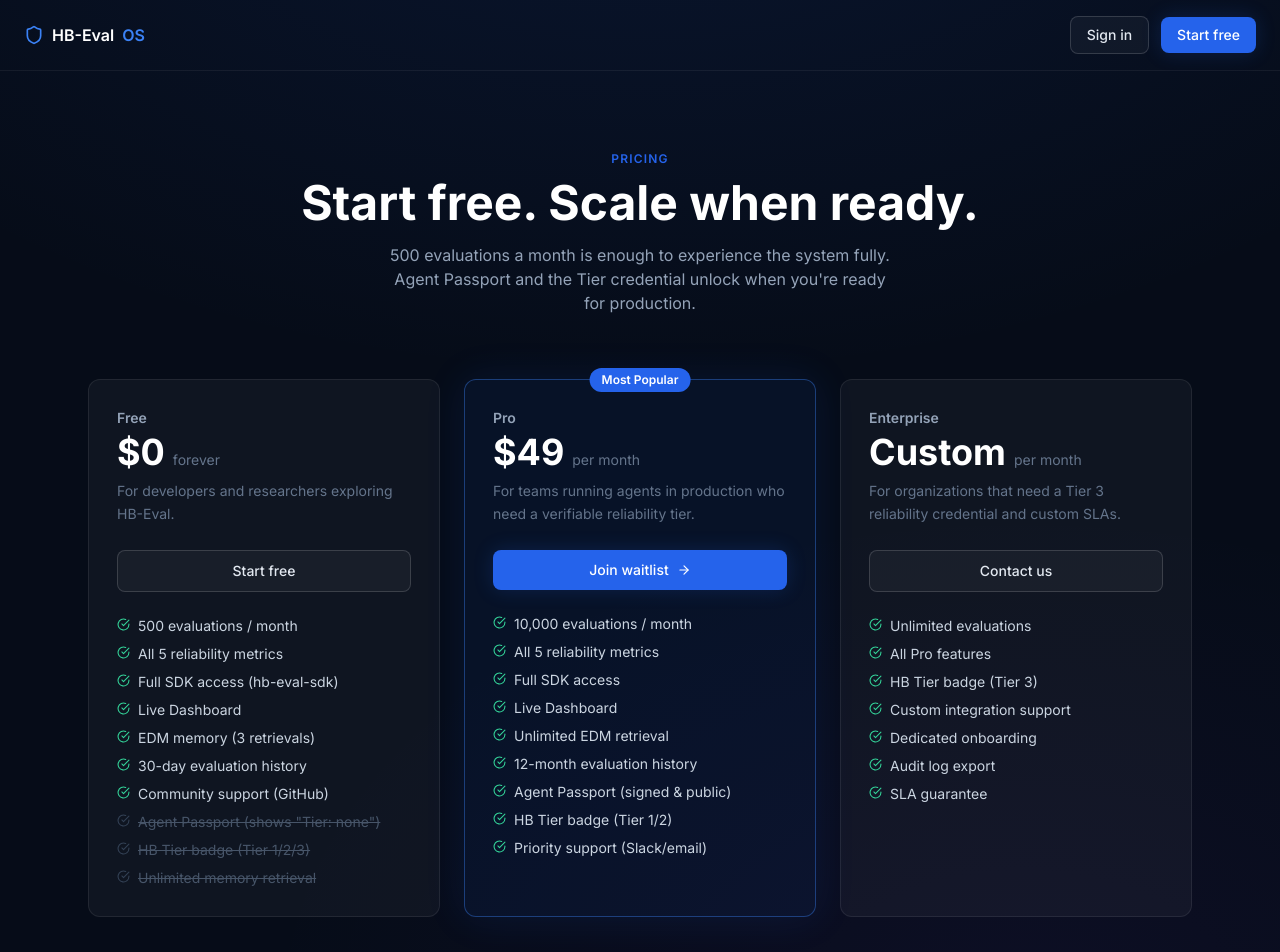
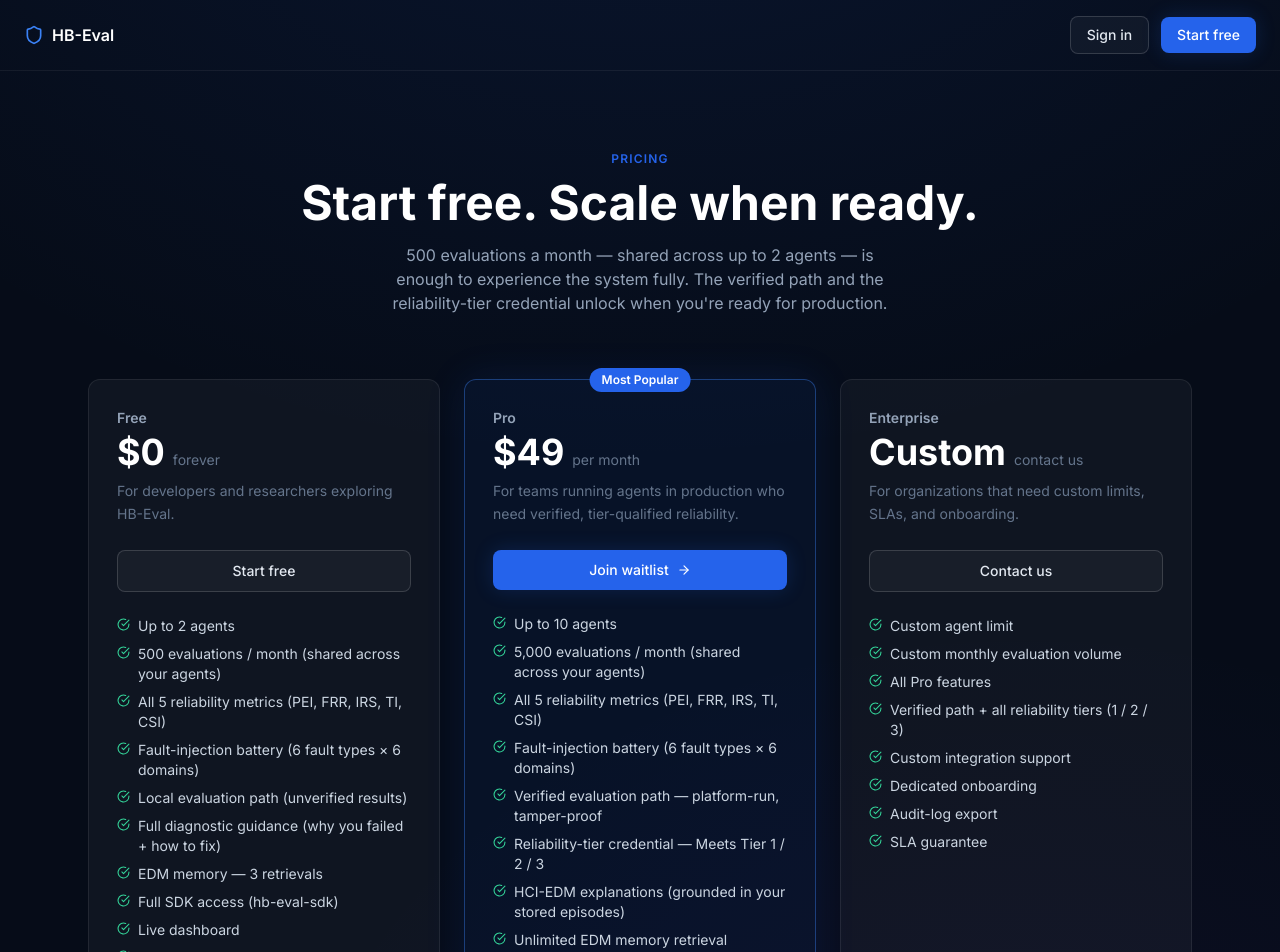
Before and after one commit to hb-evalSystem/hbeval-platform, a Next.js app: page /pricing in a window 1280 px wide. Shown: the top 952 px of the page. Built offline with nearby package versions, Linux system fonts and the light colour scheme.

Commit message:
Update page.tsx

```diff
--- a/src/app/pricing/page.tsx
+++ b/src/app/pricing/page.tsx
@@ -13,17 +13,22 @@ const PLANS = [
     href: '/register',
     highlight: false,
     features: [
-      '500 evaluations / month',
-      'All 5 reliability metrics',
+      'Up to 2 agents',
+      '500 evaluations / month (shared across your agents)',
+      'All 5 reliability metrics (PEI, FRR, IRS, TI, CSI)',
+      'Fault-injection battery (6 fault types × 6 domains)',
+      'Local evaluation path (unverified results)',
+      'Full diagnostic guidance (why you failed + how to fix)',
+      'EDM memory — 3 retrievals',
       'Full SDK access (hb-eval-sdk)',
-      'Live Dashboard',
-      'EDM memory (3 retrievals)',
+      'Live dashboard',
       '30-day evaluation history',
       'Community support (GitHub)',
     ],
     missing: [
-      'Agent Passport (shows "Tier: none")',
-      'HB Tier badge (Tier 1/2/3)',
+      'Verified evaluation path (platform-run, tamper-proof)',
+      'Reliability-tier credential (Meets Tier 1/2/3)',
+      'HCI-EDM performance-grounded explanations',
       'Unlimited memory retrieval',
     ],
   },
@@ -31,39 +36,44 @@ const PLANS = [
     name: 'Pro',
     price: '$49',
     period: 'per month',
-    description: 'For teams running agents in production who need a verifiable reliability tier.',
+    description: 'For teams running agents in production who need verified, tier-qualified reliability.',
     cta: 'Join waitlist',
     href: '#waitlist',
     highlight: true,
     badge: 'Most Popular',
     features: [
-      '10,000 evaluations / month',
-      'All 5 reliability metrics',
+      'Up to 10 agents',
+      '5,000 evaluations / month (shared across your agents)',
+      'All 5 reliability metrics (PEI, FRR, IRS, TI, CSI)',
+      'Fault-injection battery (6 fault types × 6 domains)',
+      'Verified evaluation path — platform-run, tamper-proof',
+      'Reliability-tier credential — Meets Tier 1 / 2 / 3',
+      'HCI-EDM explanations (grounded in your stored episodes)',
+      'Unlimited EDM memory retrieval',
+      'Full diagnostic guidance',
       'Full SDK access',
-      'Live Dashboard',
-      'Unlimited EDM retrieval',
+      'Live dashboard',
       '12-month evaluation history',
-      'Agent Passport (signed & public)',
-      'HB Tier badge (Tier 1/2)',
-      'Priority support (Slack/email)',
+      'Priority support (email)',
     ],
     missing: [],
   },
   {
     name: 'Enterprise',
     price: 'Custom',
-    period: 'per month',
-    description: 'For organizations that need a Tier 3 reliability credential and custom SLAs.',
+    period: 'contact us',
+    description: 'For organizations that need custom limits, SLAs, and onboarding.',
     cta: 'Contact us',
     href: 'mailto:gasimadam119@gmail.com',
     highlight: false,
     features: [
-      'Unlimited evaluations',
+      'Custom agent limit',
+      'Custom monthly evaluation volume',
       'All Pro features',
-      'HB Tier badge (Tier 3)',
+      'Verified path + all reliability tiers (1 / 2 / 3)',
       'Custom integration support',
       'Dedicated onboarding',
-      'Audit log export',
+      'Audit-log export',
       'SLA guarantee',
     ],
     missing: [],
@@ -78,7 +88,7 @@ export default function PricingPage() {
            style={{ borderColor: 'rgba(255,255,255,0.06)' }}>
         <Link href="/" className="flex items-center gap-2 font-semibold text-white">
           <Shield size={20} className="text-blue-500" />
-          HB-Eval <span className="text-blue-500">OS</span>
+          HB-Eval
         </Link>
         <div className="flex items-center gap-3">
           <Link href="/login"    className="btn-secondary text-sm px-4 py-2">Sign in</Link>
@@ -94,8 +104,9 @@ export default function PricingPage() {
             Start free. Scale when ready.
           </h1>
           <p className="text-slate-400 max-w-lg mx-auto">
-            500 evaluations a month is enough to experience the system fully.
-            Agent Passport and the Tier credential unlock when you're ready for production.
+            500 evaluations a month — shared across up to 2 agents — is enough to
+            experience the system fully. The verified path and the reliability-tier
+            credential unlock when you're ready for production.
           </p>
         </div>
 
```
